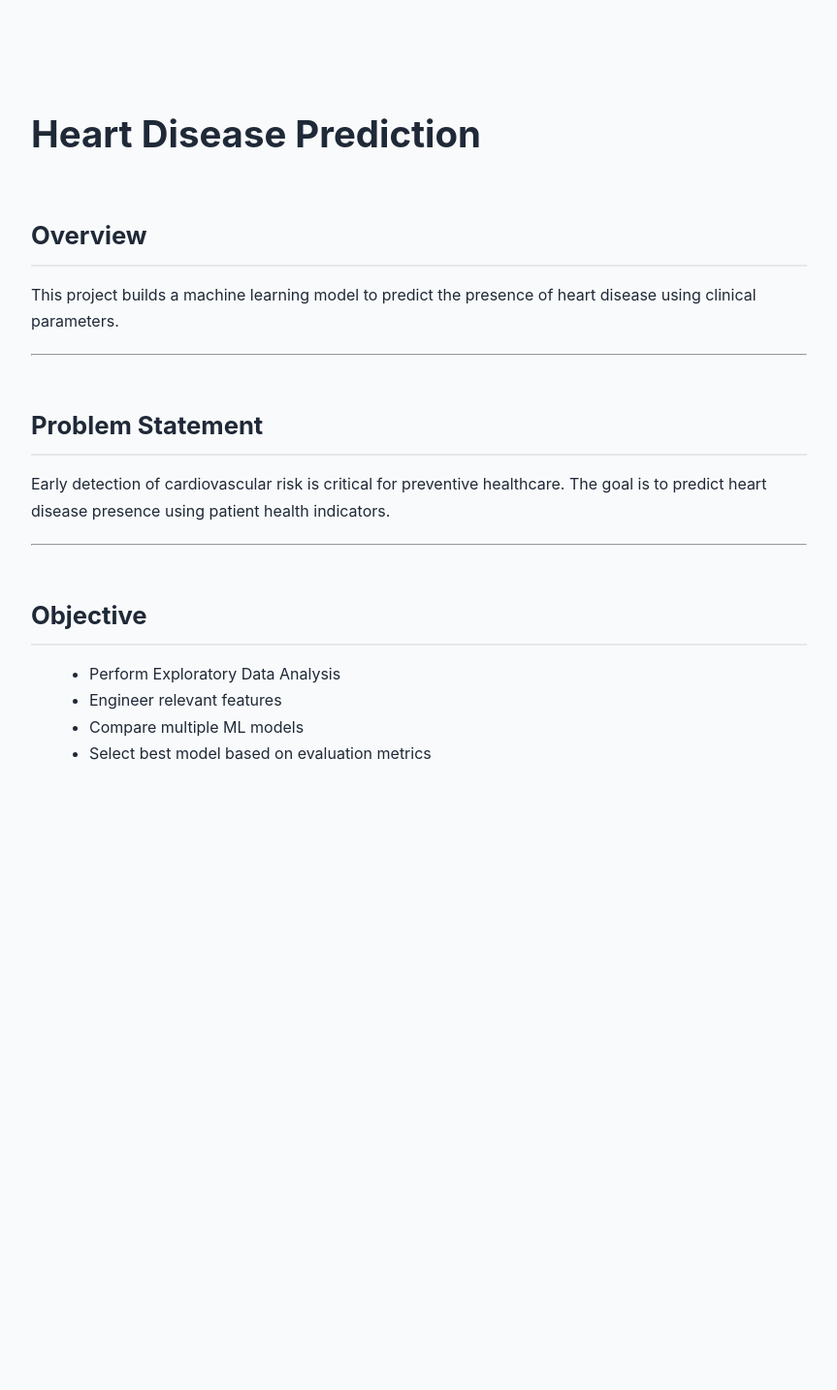
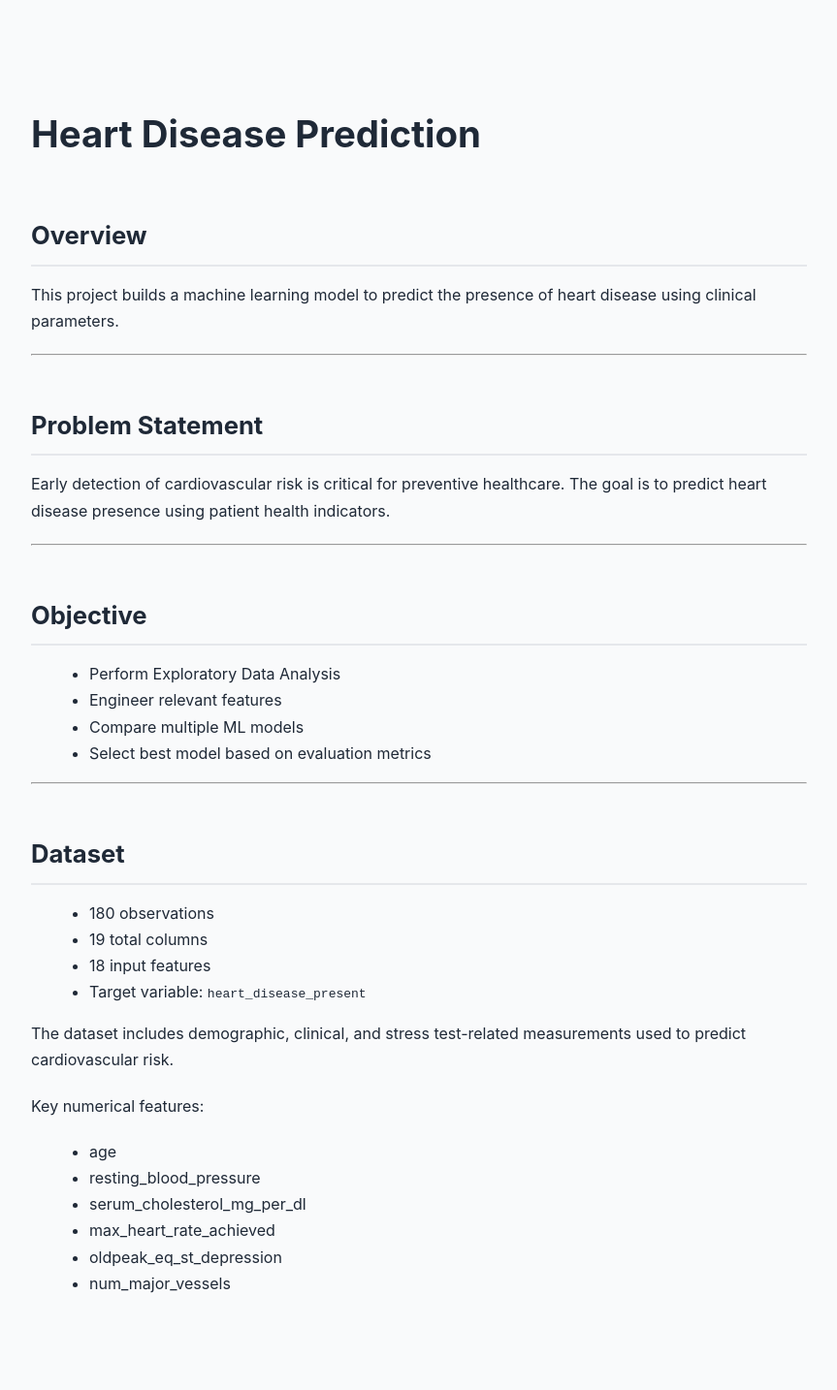
Before and after one commit to MeghaV-0902/heart-disease-case-study, a Jekyll site: the page built from index.md, in a window 1280 px wide. Shown: the whole page at 97% size, without its empty margins (208-1071 px from the left). Built offline with Jekyll 4.4.1, drawn with Linux system fonts in a browser that asks for light colours; before the commit the page ends 900 px from its top, so only the background shows below that.

Commit message:
Expand dataset section in index.md
Added details about the dataset used for analysis.

```diff
--- a/index.md
+++ b/index.md
@@ -20,3 +20,22 @@ Early detection of cardiovascular risk is critical for preventive healthcare. Th
 - Engineer relevant features
 - Compare multiple ML models
 - Select best model based on evaluation metrics
+
+---
+
+## Dataset
+
+- 180 observations
+- 19 total columns
+- 18 input features
+- Target variable: `heart_disease_present`
+
+The dataset includes demographic, clinical, and stress test-related measurements used to predict cardiovascular risk.
+
+Key numerical features:
+- age
+- resting_blood_pressure
+- serum_cholesterol_mg_per_dl
+- max_heart_rate_achieved
+- oldpeak_eq_st_depression
+- num_major_vessels
```
